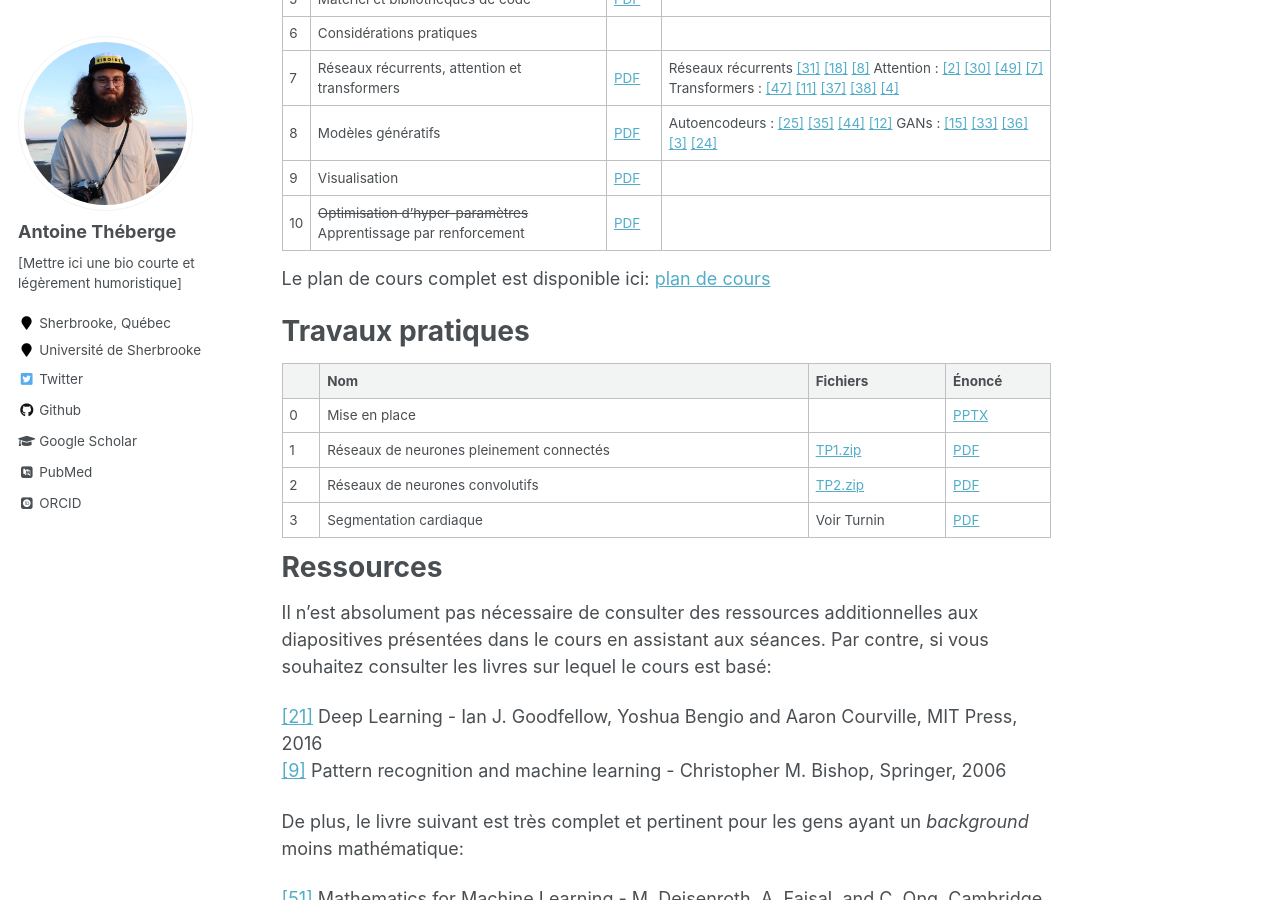
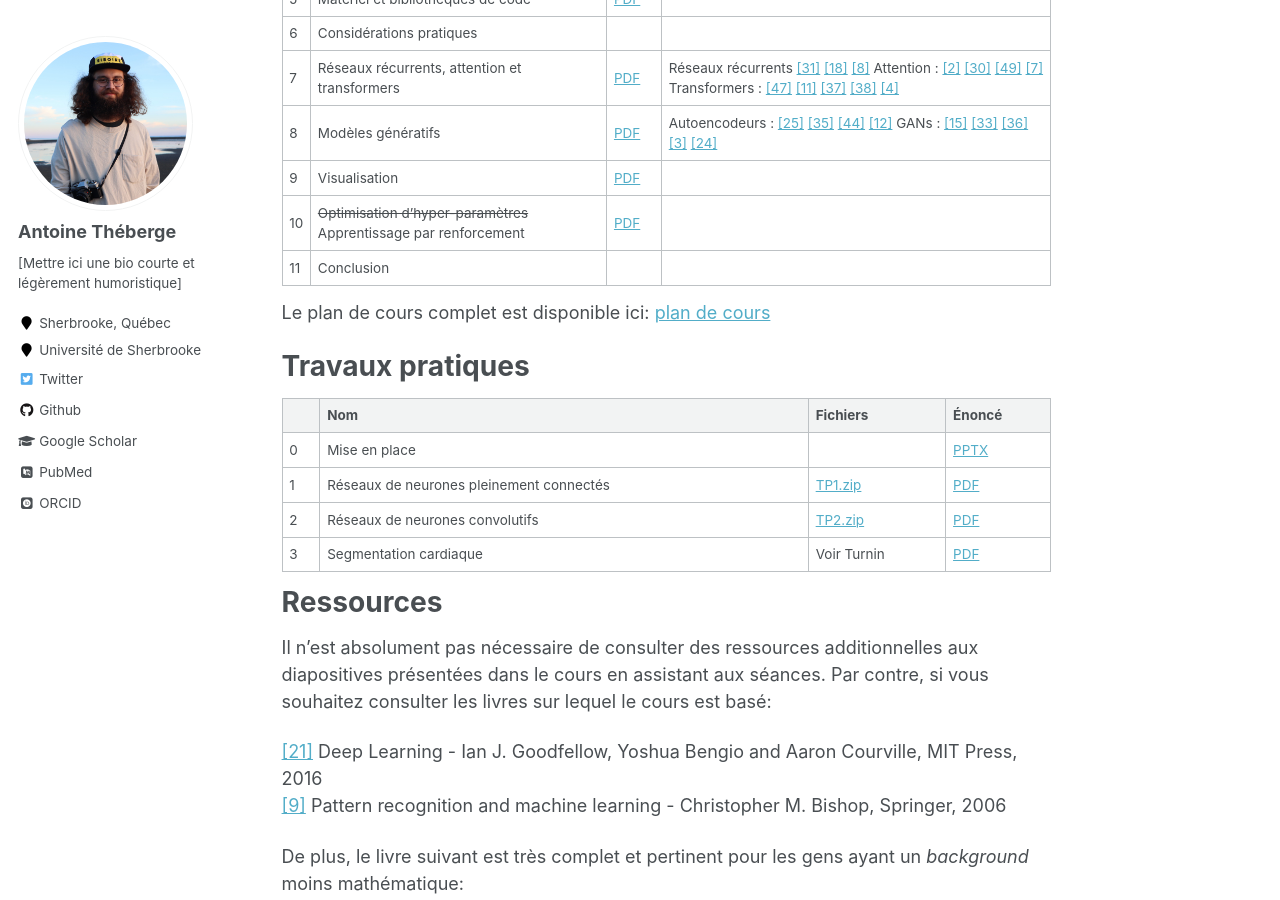
Before and after one commit to AntoineTheb/AntoineTheb.github.io, a Jekyll site: the page built from _teaching/2021-spring-ift780.md, in a window 1280 px wide and 900 px high, scrolled down 1003 px. Built offline with Jekyll 4.4.1, drawn with Linux system fonts in a browser that asks for light colours; some web fonts are replaced.

Commit message:
ENH: conclusion pt.1

```diff
--- a/_teaching/2021-spring-ift780.md
+++ b/_teaching/2021-spring-ift780.md
@@ -32,6 +32,7 @@ Méthode pédagogique
 | 8  | Modèles génératifs                                                  | [PDF](/files/ift780/08_modeles_generatifs.pdf) | Autoencodeurs : [[25]](#25) [[35]](#35) [[44]](#44) [[12]](#12) GANs : [[15]](#15) [[33]](#33) [[36]](#36) [[3]](#3) [[24]](#24) |
 | 9  | Visualisation                                                       | [PDF](/files/ift780/09_visualisation.pdf) |           |
 | 10 | ~~Optimisation d’hyper-paramètres~~ Apprentissage par renforcement    |  [PDF](/files/ift780/10_renforcement.pdf) |           |
+| 11 | Conclusion | |
 
 Le plan de cours complet est disponible ici: [plan de cours](/files/ift780/ift780.pdf)
 
```
